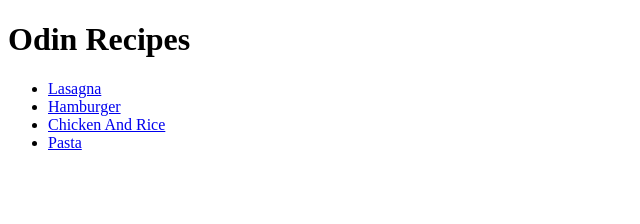
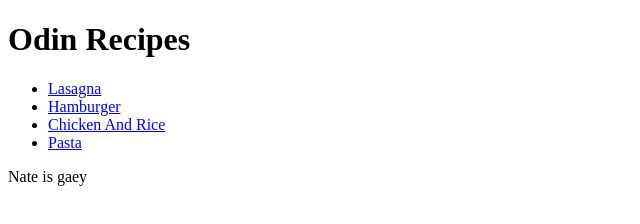
Before and after one commit to WRATHofJEZUS/odin-recipes, a plain HTML site: page index.html in a window 1280 px wide. Shown: the whole page, without its empty margins (0-640 px from the left). Drawn offline with Linux system fonts and the light colour scheme.

Commit message:
index.html

```diff
--- a/index.html
+++ b/index.html
@@ -13,5 +13,6 @@
     <li><a href="./recipes/chiknrice.html" id="cnr">Chicken And Rice</a></li>
     <li><a href="./recipes/pasta.html" id="pasta">Pasta</a></li>
 </ul>
+<a>Nate is gaey</a>
 </body>
 </html>
```
